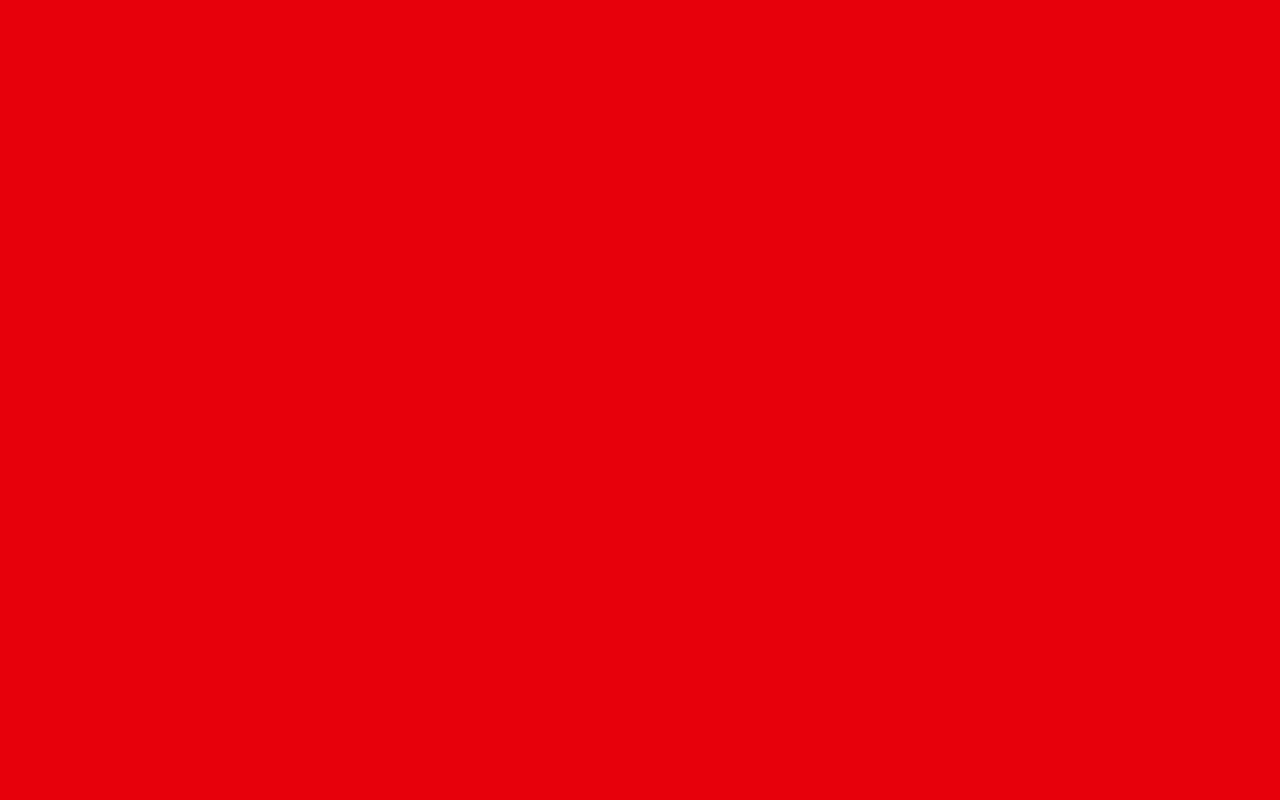
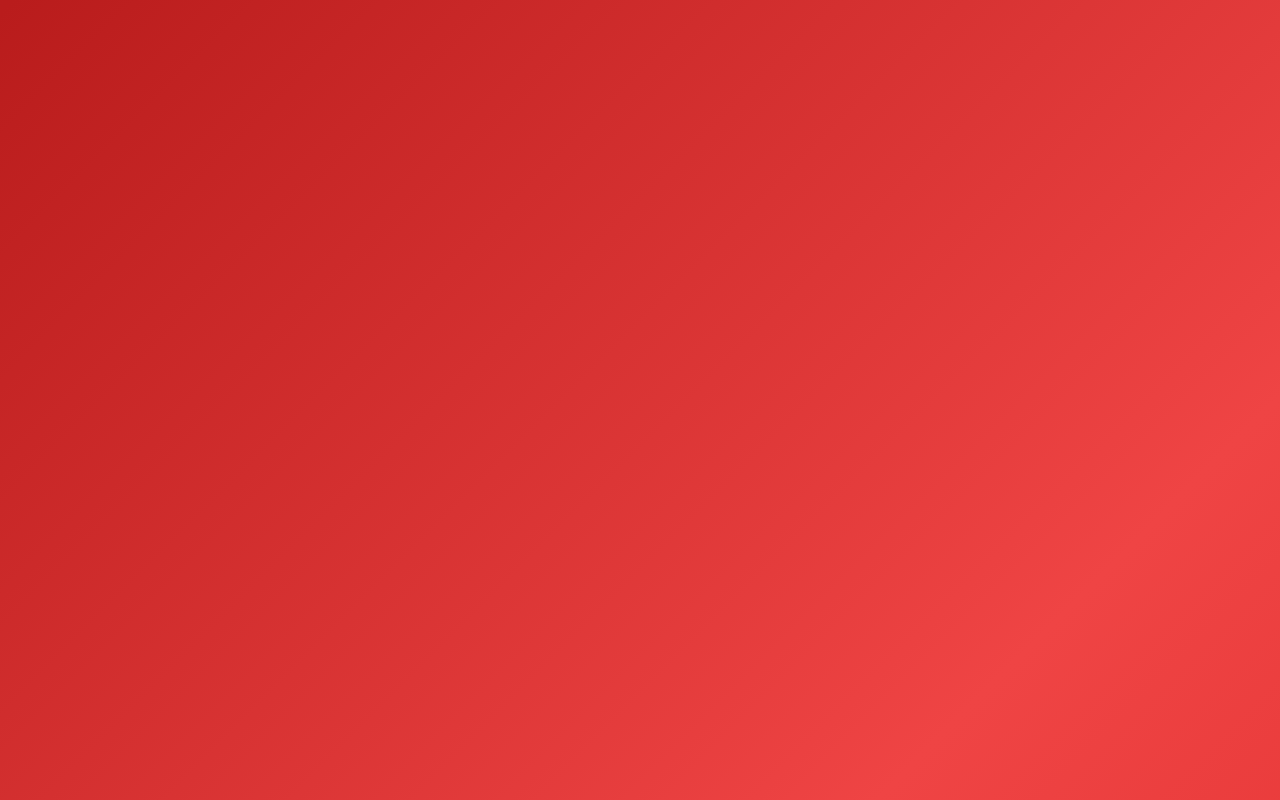
Before and after one commit to grantmac/ditty-20260604-r1xnvz, a React (Vite) app: page / in a window 1280 px wide. Built offline with nearby package versions, Linux system fonts and the light colour scheme.

Commit message:
Animate background as red gradient

```diff
--- a/src/App.jsx
+++ b/src/App.jsx
@@ -1,6 +1,6 @@
 export default function App() {
   return (
-    <main className="min-h-screen bg-red-600 px-8 py-12 text-white sm:px-12">
+    <main className="animated-red-gradient min-h-screen px-8 py-12 text-white sm:px-12">
       <section className="mx-auto grid min-h-[calc(100vh-6rem)] max-w-5xl content-center gap-6" />
     </main>
   );
```
